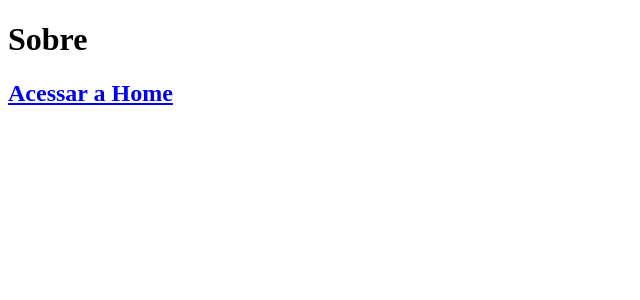
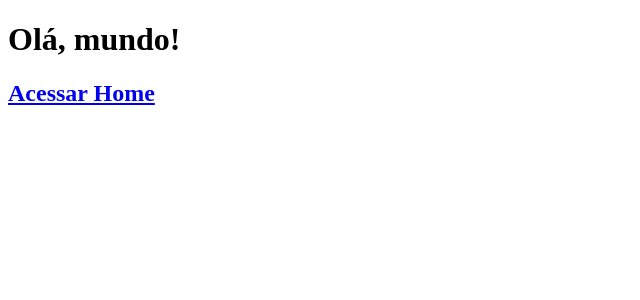
Before and after one commit to LeninGS/mc-count, a Next.js app: page /sobre in a window 1280 px wide. Shown: the top 300 px of the page, without its empty margins (0-640 px from the left). Built offline with nearby package versions, Linux system fonts and the light colour scheme.

Commit message:
otimização next/link

```diff
--- a/pages/sobre.js
+++ b/pages/sobre.js
@@ -1,8 +1,14 @@
+import Link from 'next/link';
+
 function Sobre() {
     return (<div>
-        <h1>Sobre</h1>
-        <h2><a href="/index">Acessar a Home</a></h2>
-    </div>)
+        <h1>Olá, mundo!</h1>
+        <h2>
+            <Link href="/">
+                <a>Acessar Home</a>
+            </Link>
+        </h2>
+    </div>);
 }
 
 export default Sobre;
```
Also changed, not shown: pages/index.js (+6 -1 lines).
